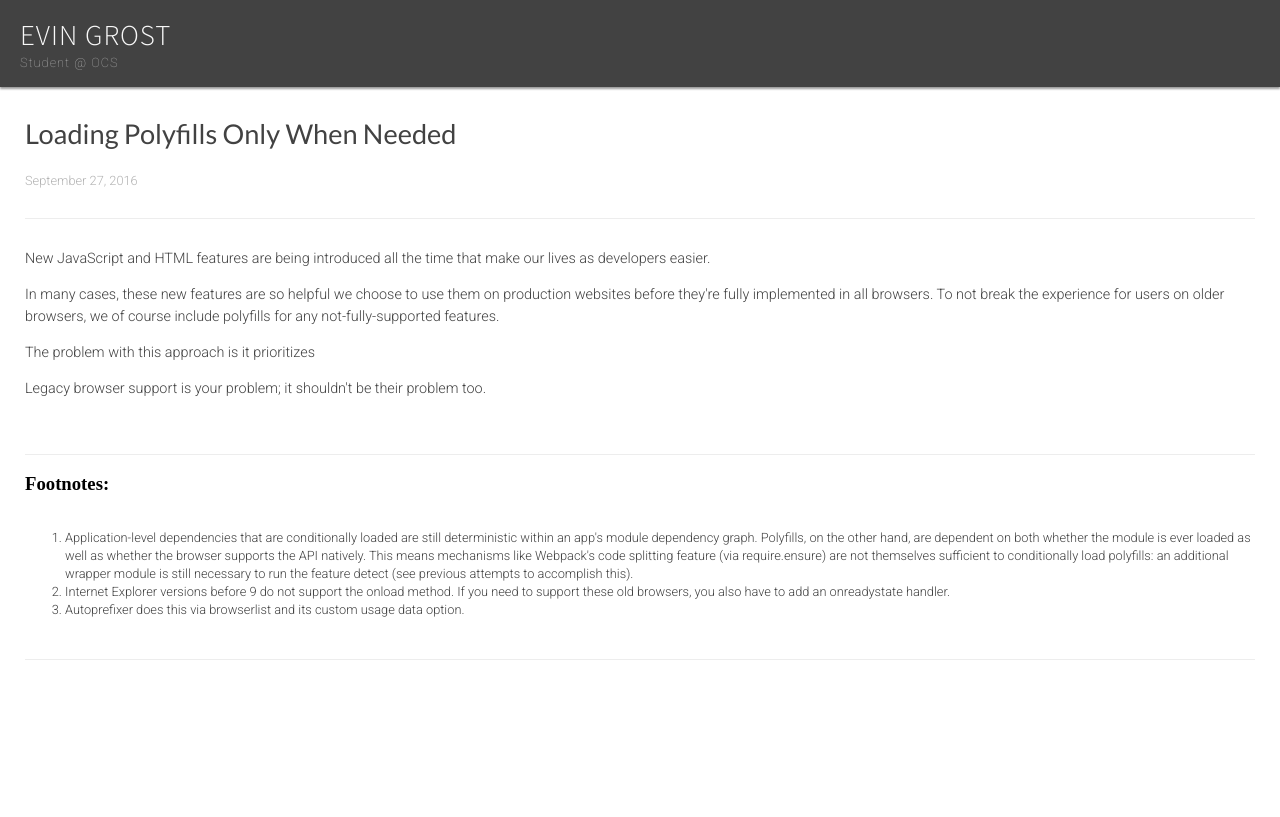
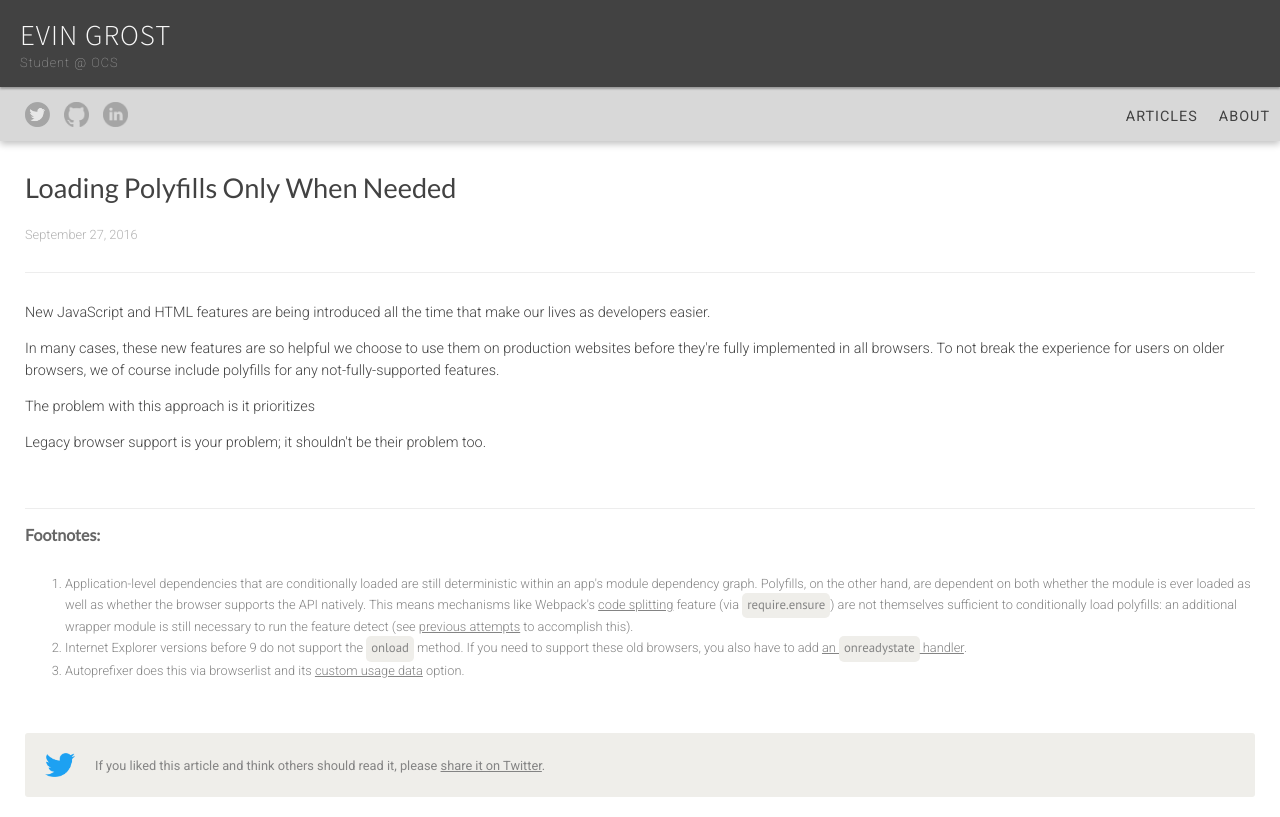
Before and after one commit to crestinglight/PersonalSite, a plain HTML site: page article01.html in a window 1280 px wide. Drawn offline with Linux system fonts and the light colour scheme.

```diff
--- a/article01.html
+++ b/article01.html
@@ -10,6 +10,7 @@
     <link href="https://fonts.googleapis.com/css?family=Roboto" rel="stylesheet">
     <link href="https://fonts.googleapis.com/css?family=Roboto:300" rel="stylesheet">
     <link href="https://fonts.googleapis.com/css?family=Lato" rel="stylesheet">
+    <link href="https://fonts.googleapis.com/css?family=PT+Sans:400,700" rel="stylesheet">
     </head>
 
     <body>
@@ -19,9 +20,16 @@
             <h4>Student @ OCS</h4>
         </div>
 
-        <div class="menu" style="display: none;">
+        <script type="text/javascript">
+            // var imgTwitter = document.getElementById("...");
+            // imgTwitter.addEventListener("mouseover", function(){
+            //     this.src='images/twitter_rollover.png';
+            // });
+        </script>
+
+        <div class="menu">
             <div class="icons">
-                <a href="#" id="twitterIcon"><img src="images/twitter_gray.png" onmouseover="this.src='images/twitter_rollover.png'" onmouseout="this.src='images/twitter_gray.png'"></a>
+                <a href="#" id="twitterIcon"><img src="images/twitter_gray.png" onmouseover="this.src='images/twitter_rollover.png';" onmouseout="this.src='images/twitter_gray.png'"></a>
                 <a href="#" id="gitIcon"><img src="images/github_gray.png" onmouseover="this.src='images/github_rollover.png'" onmouseout="this.src='images/github_gray.png'"></a>
                 <a href="#" id="linkedIcon"><img src="images/linkedin_gray.png" onmouseover="this.src='images/linkedin_rollover.png'" onmouseout="this.src='images/linkedin_gray.png'"></a>
             </div>
@@ -51,12 +59,14 @@
             </div>
 
             <div class="twitterShareArticle">
-
+                <img src="images/Twitter_bird.png">
+                <p>If you liked this article and think others should read it, please <a href="#">share it on Twitter</a>.
             </div>
 
         </div>
-    <footer class="footerclass">
-    </footer>
+
+        <footer class="footerclass">
+        </footer>
     </body>
 
 </html>
--- a/styles.css
+++ b/styles.css
@@ -48,14 +48,15 @@ body {
 	background-color: #d8d8d8;
 	box-shadow: 0px 3px 7px #c1c1c1;
 	display: flex;
+	justify-content: space-between;
+	align-items: center;
+	padding-top: 10px;
+	padding-bottom: 5px;
 }
 
 .icons {
-	padding-top: 15px;
-	padding-bottom: 13px;
 	margin-left: 20px;
-	margin-right: 20px;
-	justify-content: space-around;
+
 }
 
 .icons img {
@@ -66,12 +67,6 @@ body {
 
 .icons img:hover {
 	opacity: 1;
-}
-
-.shortcuts {
-	position: absolute;
-	align-self: center;
-	right: 20px;
 }
 
 .shortcuts a {
@@ -178,14 +173,56 @@ body {
 	text-decoration: none;
 }
 
+.footnotes h3 {
+	font-family: 'Lato', sans-serif;
+	font-size: 1em;
+	color: #666;
+}
+
 .footnotes ol {
 	font-family: 'Roboto', sans-serif;
 	font-weight: 100;
 	font-size: 0.8em;
 	line-height: 1.4em;
-	color: #424242;
+	color: #848484;
 	padding-top: 15px;
 	padding-bottom: 40px;
-	border-bottom: solid 1px #ededed;
 	text-decoration: none;
 }
+
+.footnotes span {
+	text-decoration: underline;
+}
+
+.inlineCode {
+	display: inline-block;
+	background-color: #efeeea;
+	border-radius: 5px;
+	padding: 5px;
+	padding-top: 3px;
+	text-decoration: none !important;
+	font-family: 'PT Sans', sans-serif;
+}
+
+.twitterShareArticle {
+	background-color: #efeeea;
+	border-radius: 3px;
+	display: flex;
+	align-items: center;
+}
+
+.twitterShareArticle img {
+	max-width: 30px;
+	margin: 20px;
+}
+
+.twitterShareArticle p {
+	font-family: 'Roboto', sans-serif;
+	font-size: 0.8em;
+	color: #848484;
+	padding-right: 20px;
+}
+
+.twitterShareArticle a {
+	color: #848484;
+}
```
Also changed, not shown: index.html (+17 -11 lines), images/Twitter_bird.png (added), scripts.js (added).
